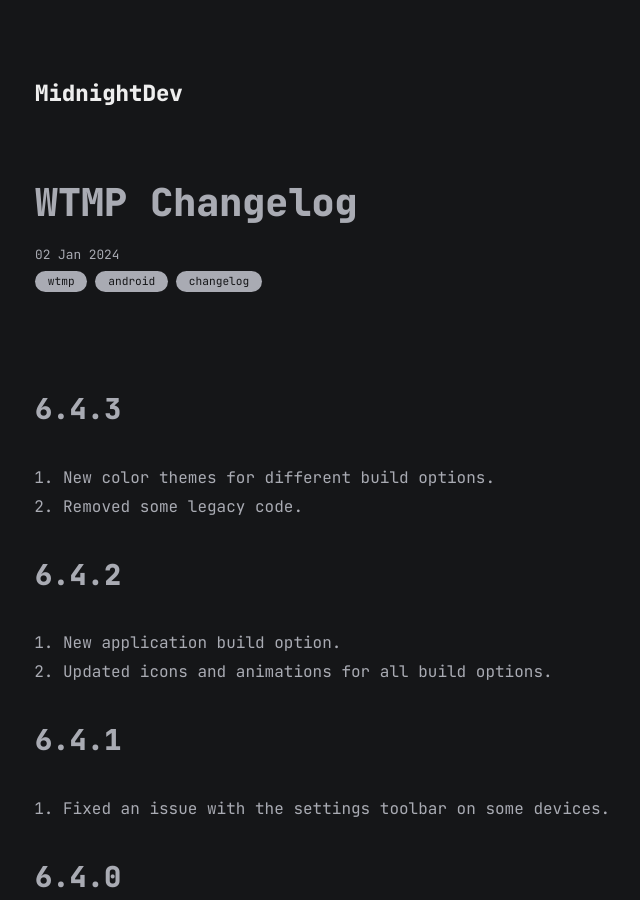
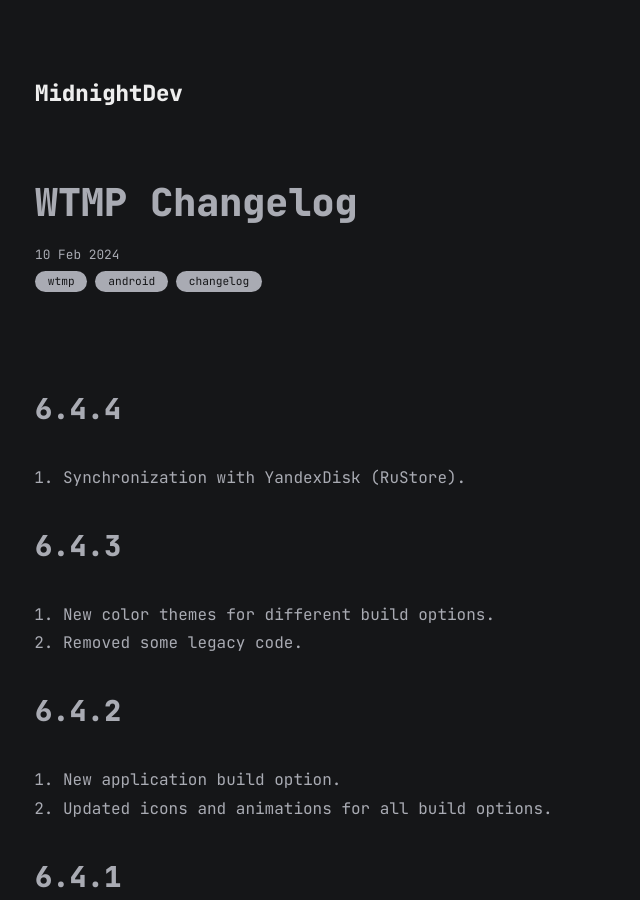
Before and after one commit to mdnghtdv/mdnghtdv.github.io, a Jekyll site: the page built from all_collections/_posts/2024-02-10-wtmp-changelog.md, in a window 1280 px wide and 900 px high. Shown: the whole window, without its empty margins (280-920 px from the left). Built offline with Jekyll 4.4.1, drawn with Linux system fonts in a browser that asks for light colours.

Commit message:
Update and rename 2024-01-02-wtmp-changelog.md to 2024-02-10-wtmp-changelog.md

```diff
--- a/all_collections/_posts/2024-01-02-wtmp-changelog.md
+++ b/all_collections/_posts/2024-02-10-wtmp-changelog.md
@@ -1,9 +1,13 @@
 ---
 layout: post
 title: WTMP Changelog
-date: 2024-01-02
+date: 2024-02-10
 categories: [wtmp, android, changelog]
 ---
+
+## 6.4.4
+
+1. Synchronization with YandexDisk (RuStore).
 
 ## 6.4.3
 
```
